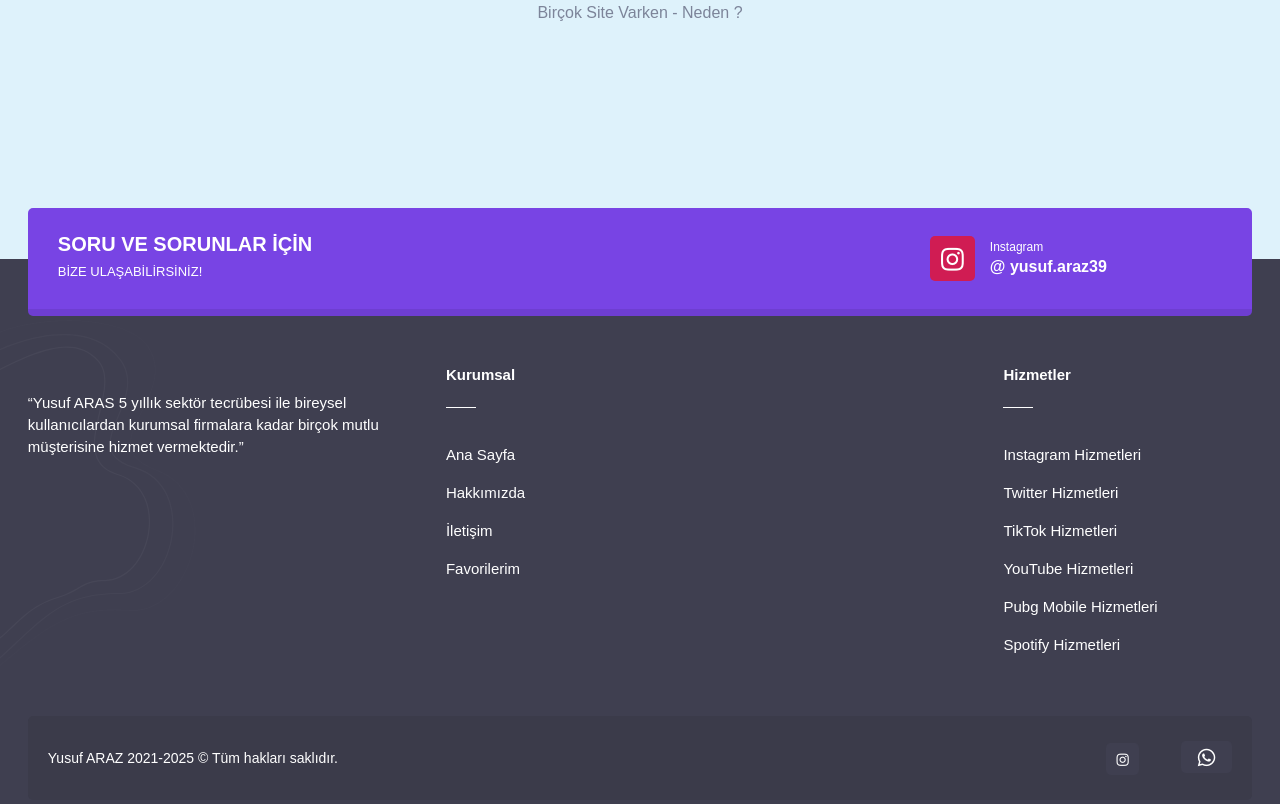
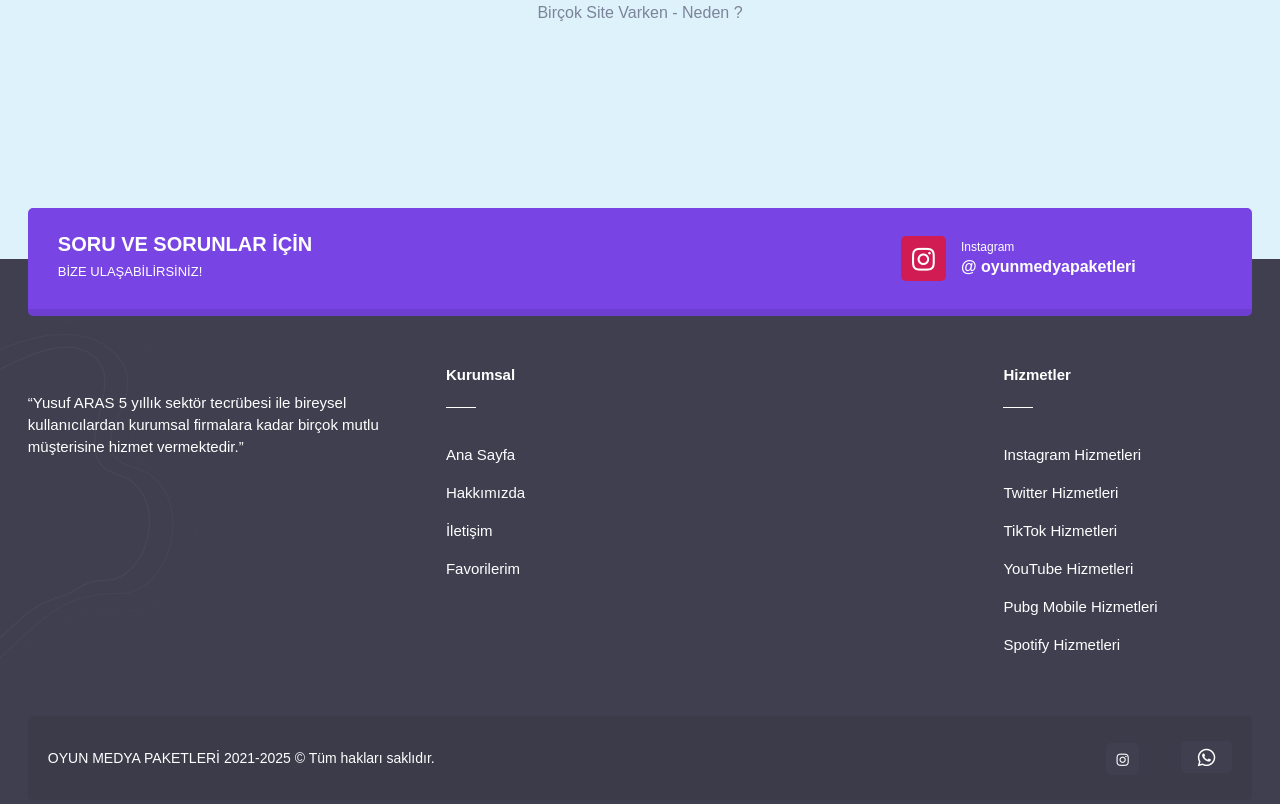
Before and after one commit to Hasanaksoz47/e-ticaretsitem, a plain HTML site: page index.html in a window 1280 px wide. Shown: the part 1569-2373 px from the top of the page. Drawn offline with nearby package versions, Linux system fonts and the light colour scheme; a web font is replaced by a local one.

Commit message:
Update index.html

```diff
--- a/index.html
+++ b/index.html
@@ -814,10 +814,10 @@
                                     <i class="fab fa-instagram" aria-hidden="true" style="font-size: 26px;"></i>
                                 </div>
                                 <div class="social__text">
-                                    <a href="https://www.instagram.com/yusuf.araz39/">
+                                    <a href="https://www.instagram.com/oyunmedyapaketleri/">
                                         Instagram
                                         <span>
-                                            @ yusuf.araz39
+                                            @ oyunmedyapaketleri
                                         </span>
                                     </a>
                                 </div>
@@ -903,7 +903,7 @@
             </div>
             <div class="footer__bottom">
                 <div class="copyright">
-                    Yusuf ARAZ 2021-2025 © Tüm hakları saklıdır. </div>
+                    OYUN MEDYA PAKETLERİ 2021-2025 © Tüm hakları saklıdır. </div>
                 <div class="social">
                     <ul>
                         <li>
```
